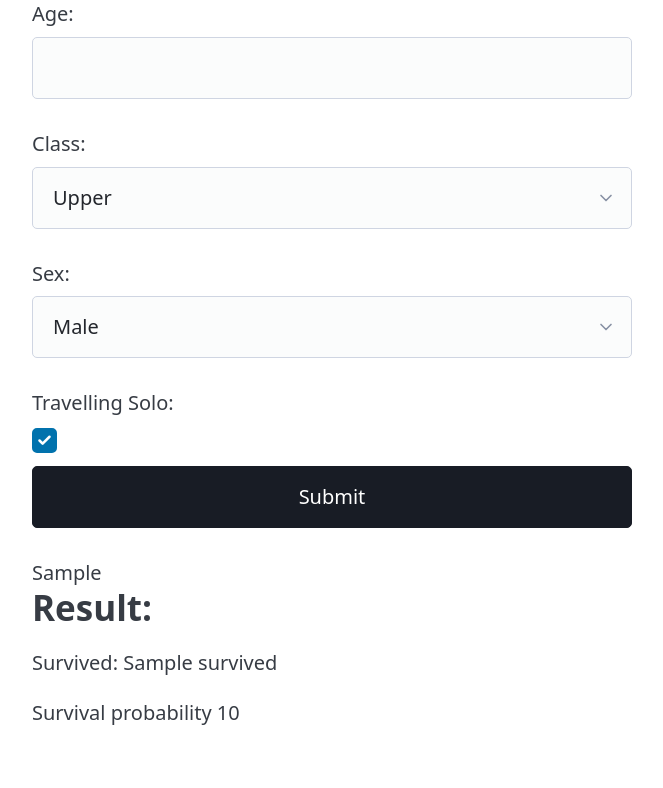
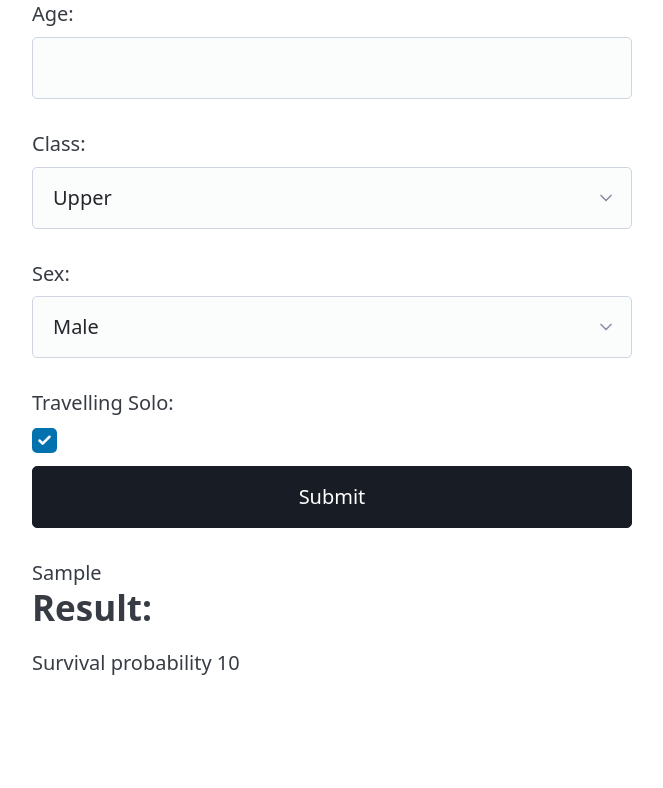
Before and after one commit to JakubWujec/titanic-prediction, a Flask app: template templates/form.html in a window 1280 px wide. Shown: the part 106-894 px from the top of the page, without its empty margins (308-971 px from the left). After the commit the page ends 781 px from the top, so only its background shows below. Run offline with Flask 3, Linux system fonts and the light colour scheme; the template is opened without the code that fills it: most values are stand-ins (such as "Sample title", 1, 10 or a date in 2020); parts of the project's set-up code (start-up, migrations or seed data) failed here and were passed over; some libraries are stand-ins or nearby versions.

Commit message:
update readme

```diff
--- a/templates/form.html
+++ b/templates/form.html
@@ -82,7 +82,6 @@
         <div>
             {{survive_probability}}
             <h2>Result:</h2>
-            <p>Survived: {{ survived }}</p>
             <p>Survival probability {{p | round(2)}}</p>
         </div>
         {% endif %}
```
Also changed, not shown: README.md, notebooks/README.md.
